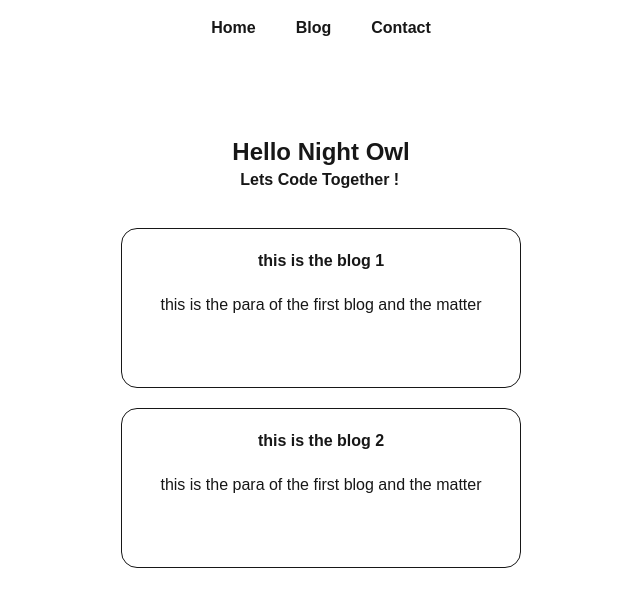
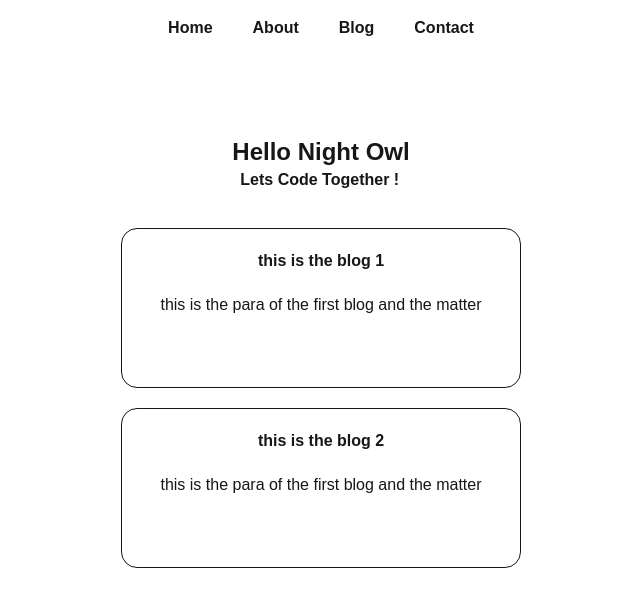
Before and after one commit to kowshik76/NightOwl-Nextjs, a Next.js app: page / in a window 1280 px wide. Shown: the top 606 px of the page, without its empty margins (319-959 px from the left). Built offline with nearby package versions, Linux system fonts and the light colour scheme.

Commit message:
Added routes through pages

```diff
--- /dev/null
+++ b/src/app/about/page.js
@@ -0,0 +1,9 @@
+import React from 'react'
+
+const About = () => {
+  return (
+    <div>About ection</div>
+  )
+}
+
+export default About
--- a/src/app/page.js
+++ b/src/app/page.js
@@ -14,6 +14,7 @@ export default function Home() {
       <nav className="font-poppins">
         <ul className="flex gap-10 justify-center p-4 font-bold ">
           <li className="cursor-pointer">Home</li>
+          <li className="cursor-pointer">About</li>
           <li className="cursor-pointer">Blog</li>
           <li className="cursor-pointer">Contact</li>
         </ul>
```
